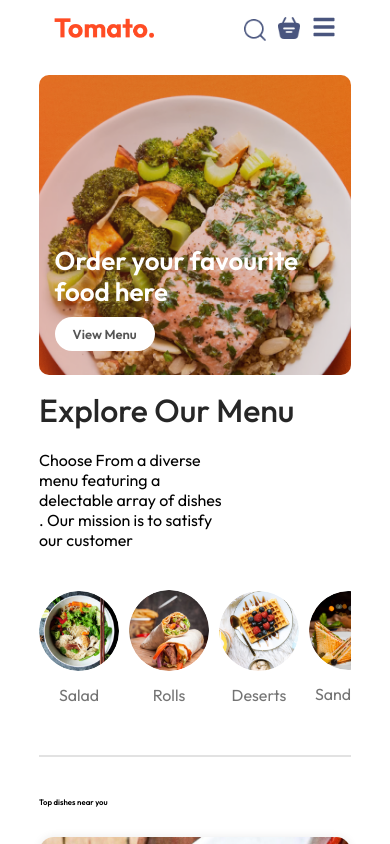
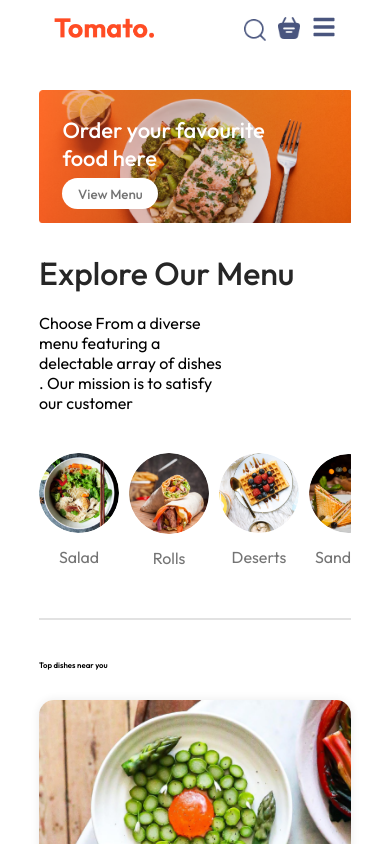
Before and after one commit to mercyobiwueze-maker/food-delivery-website, a React (Vite) app: page / in a window 390 px wide. Shown: the top 844 px of the page. Built offline with nearby package versions, Linux system fonts and the light colour scheme.

Commit message:
second commit

```diff
--- a/src/Components/Header/Header.css
+++ b/src/Components/Header/Header.css
@@ -1,137 +1,55 @@
-.header {
+.header{
     width: 100%;
-  min-height: 600px;
-  height: 38vw;
+    min-height: 100px;
+    height: 34vw;
     max-height: 800px;
     margin: 30px auto;
-  background: url("/header_img.png") center center no-repeat;
+    background: url('/header_img.png') no-repeat;
     background-size: cover;
-  border-radius: 15px;
     position: relative;
-  overflow: hidden;
 }
-
-.header-contents {
+.header-contents{
     position: absolute;
-  bottom: 10%;
-  left: 6%;
     display: flex;
     flex-direction: column;
-  align-items: flex-start;
-  gap: 18px;
-  width: 50%;
-  animation: fadeIn 1.5s;
+    align-items: start;
+    gap: 1.5vw;
+    max-width: 50%;
+    bottom: 10%;
+    left: 6vw;
+    animation: fadeIn 3s;
 }
-
-.header-contents h2 {
-  color: #fff;
-  font-size: clamp(2rem, 5vw, 4rem);
-  font-weight: 600;
-  line-height: 1.2;
+.header-contents h2{
+    font-weight: 500;
+    color: white;
+    font-size: max(4.5vw,22px);
 }
-
-.header-contents p {
-  color: #fff;
-  font-size: clamp(14px, 1.2vw, 18px);
-  line-height: 1.6;
+.header-contents p{
+color: white;
+font-size: 1vw;
 }
-
-.header-contents button {
+.header-contents button{
     border: none;
-  outline: none;
-  background: #fff;
-  color: #555;
-  font-size: clamp(14px, 1vw, 18px);
-  font-weight: 600;
-  padding: 14px 32px;
+    color: #747474;
+    font-weight: 500;
+    padding: 1vw 2.3vw;
+    background-color: white;
+    font-size: max(1vw 13px);
     border-radius: 50px;
-  cursor: pointer;
-  transition: 0.3s;
 }
-
-.header-contents button:hover {
-  background: tomato;
-  color: white;
-}
-
-/* Large Tablets */
-@media (max-width: 1024px) {
-  .header {
-    min-height: 500px;
-  }
-
-  .header-contents {
-    width: 60%;
+@media(max-width:1050px) {
+    .header-contents{
+        max-width: 45%;
     }
 }
-
-/* Tablets */
-@media (max-width: 768px) {
-  .header {
-    min-height: 420px;
-    border-radius: 10px;
+@media(max-width:750px) {
+    .header-contents{
+        max-width: 65%;
     }
-
-  .header-contents {
-    width: 70%;
-    left: 5%;
-    bottom: 8%;
+    .header-contents p{
+display: none;
     }
-
-  .header-contents p {
-    font-size: 15px;
-  }
-
-  .header-contents button {
-    padding: 12px 26px;
+    .header-contents button{
+padding: 2vw 4vw;
     }
 }
-
-/* Phones */
-@media (max-width: 576px) {
-  .header {
-    min-height: 350px;
-    margin: 15px auto;
-  }
-
-  .header-contents {
-    width: 90%;
-    left: 5%;
-    bottom: 8%;
-    gap: 14px;
-  }
-
-  .header-contents h2 {
-    font-size: 32px;
-  }
-
-  .header-contents p {
-    display: none;
-  }
-
-  .header-contents button {
-    padding: 10px 22px;
-    font-size: 14px;
-  }
-}
-
-/* Small Phones */
-@media (max-width: 400px) {
-  .header {
-    min-height: 300px;
-  }
-
-  .header-contents {
-    width: 92%;
-    gap: 10px;
-  }
-
-  .header-contents h2 {
-    font-size: 26px;
-  }
-
-  .header-contents button {
-    padding: 9px 18px;
-    font-size: 13px;
-  }
-}
```
Lines whose indentation alone changed are shown as unchanged.
